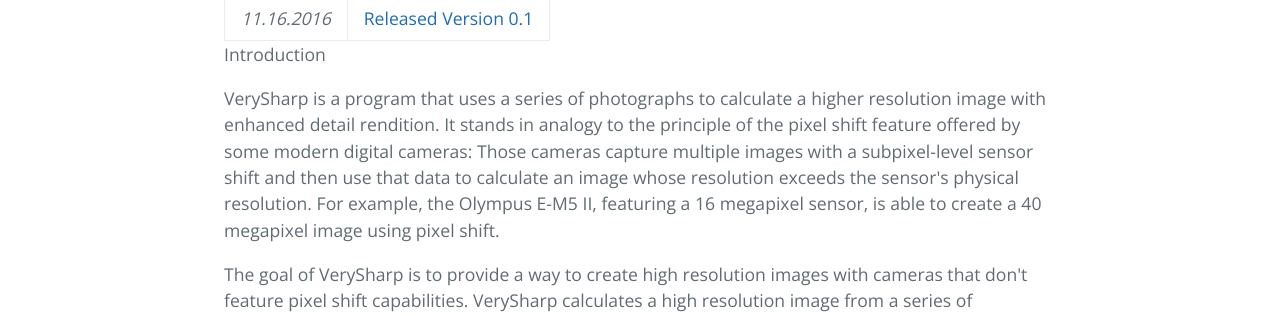
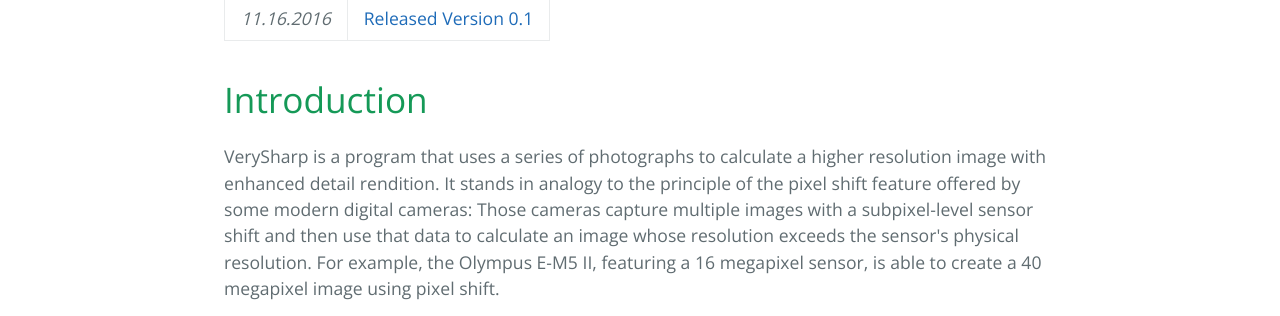
Before and after one commit to wilecoyote2015/VerySharp, a plain HTML site: page docs/index.html in a window 1280 px wide. Shown: the part 738-1054 px from the top of the page. Drawn offline with nearby package versions, Linux system fonts and the light colour scheme; files whose address does not match are found by name.

Commit message:
fix stupid mistake in project page

```diff
--- a/docs/index.html
+++ b/docs/index.html
@@ -20,9 +20,7 @@
     </section>
 
     <section class="main-content">
-      <h1>
-
-<a id="news" class="anchor" href="#news" aria-hidden="true"><span aria-hidden="true" class="octicon octicon-link"></span></a>News</h1>
+      <h1><a id="news" class="anchor" href="#news" aria-hidden="true"><span aria-hidden="true" class="octicon octicon-link"></span></a>News</h1>
  <table style="width:100%">
   <tr>
     <th>Date</th>
@@ -34,7 +32,8 @@
   </tr>
 </table>
 
-<a id="introduction" class="anchor" href="#introduction" aria-hidden="true"><span aria-hidden="true" class="octicon octicon-link"></span></a>Introduction</h1>
+
+<h1><a id="introduction" class="anchor" href="#introduction" aria-hidden="true"><span aria-hidden="true" class="octicon octicon-link"></span></a>Introduction</h1>
 
 <p>VerySharp is a program that uses a series of photographs to calculate a higher resolution image with enhanced detail rendition. It stands in analogy to the principle of the pixel shift feature offered by some modern digital cameras: Those cameras capture multiple images with a subpixel-level sensor shift and then use that data to calculate an image whose resolution exceeds the sensor's physical resolution. For example, the Olympus E-M5 II, featuring a 16 megapixel sensor, is able to create a 40 megapixel image using pixel shift.</p>
 
```
